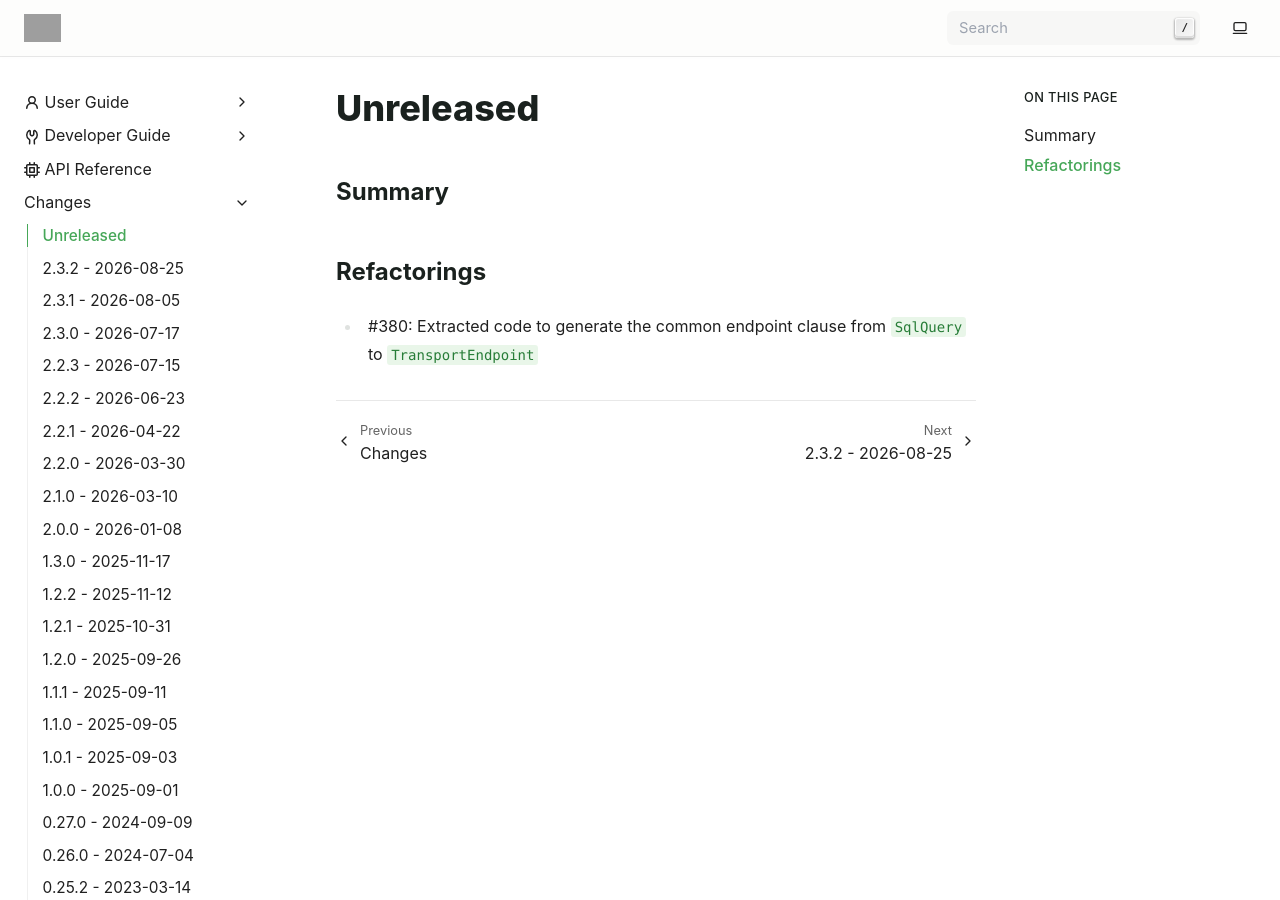
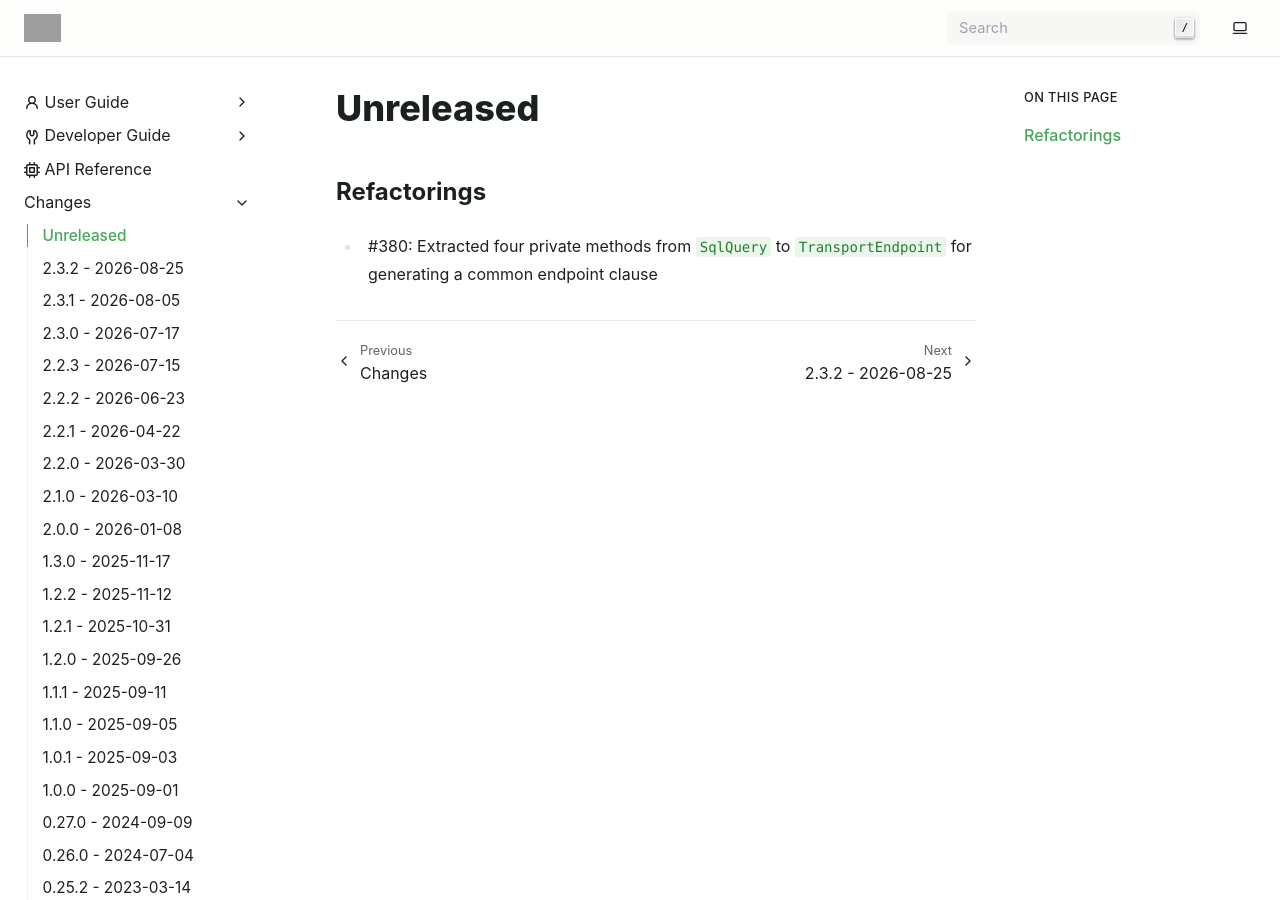
Before and after one commit to exasol/pyexasol, a Sphinx documentation site: the page built from doc/changes/unreleased.md, in a window 1280 px wide and 900 px high. Built offline with Sphinx 7.4.7, drawn with Linux system fonts in a browser that asks for light colours; grey boxes are pictures that could not be loaded.

Commit message:
Update changelog description

```diff
--- a/doc/changes/unreleased.md
+++ b/doc/changes/unreleased.md
@@ -1,7 +1,5 @@
 # Unreleased
-
-## Summary
 
 ## Refactorings
 
-* #380: Extracted code to generate the common endpoint clause from `SqlQuery` to `TransportEndpoint`
+* #380: Extracted four private methods from `SqlQuery` to `TransportEndpoint` for generating a common endpoint clause
```
